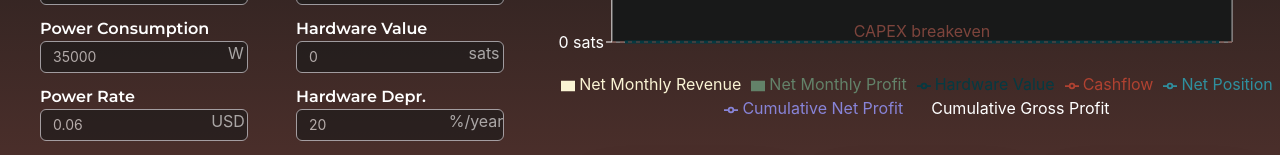
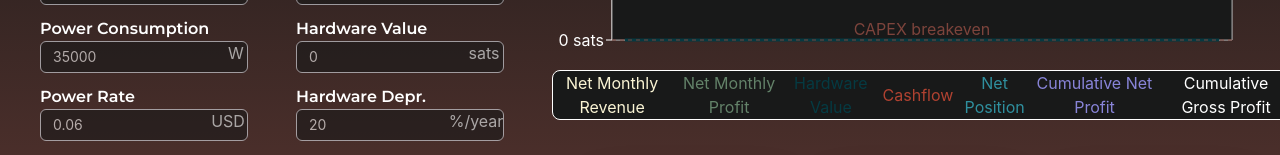
Before and after one commit to Red-Dirt-Mining/calculator, a React (Create React App) app: page / in a window 1280 px wide. Shown: the part 520-675 px from the top of the page. Built offline with nearby package versions, Linux system fonts and the light colour scheme; no server answers.

Commit message:
Initial legend design

```diff
--- a/src/components/basicGraph.js
+++ b/src/components/basicGraph.js
@@ -1,5 +1,6 @@
 import React from 'react'
 import { convertUnits } from '../services/crunchNumbers'
+import { Text, HStack, Box } from '@chakra-ui/react'
 import {
   ResponsiveContainer,
   Area,
@@ -22,6 +23,32 @@ const graphColors = {
   breakeven: '#7D443C',
   netMonthlyProfit: '#638269',
   monthlyRevenue: '#FAF4D4',
+}
+
+const renderCusomizedLegend = (props) => {
+  const { payload } = props
+  return (
+    <div className="customized-legend">
+      <Box
+        backgroundColor={'#181919'}
+        border={'1px solid white'}
+        borderRadius={'lg'}
+      >
+        <HStack>
+        {
+          payload.map((entry) => {
+            const { dataKey, value, color } = entry
+            return (
+                <span className="legend-item" key={dataKey}>
+                  <Text color={color} textAlign={'center'}>{value}</Text>
+                </span>
+            )
+          })
+        }
+        </HStack>
+      </Box>
+    </div>
+  )
 }
 
 export const BasicGraph = ({ data }) => {
@@ -122,7 +149,7 @@ export const BasicGraph = ({ data }) => {
               strokeWidth={2}
               fill="url(#colorUv)"
           />
-          <Legend onClick={selectSeries} />
+          <Legend onClick={selectSeries} content={renderCusomizedLegend} />
         </ComposedChart>
       </ResponsiveContainer>
   )
```
